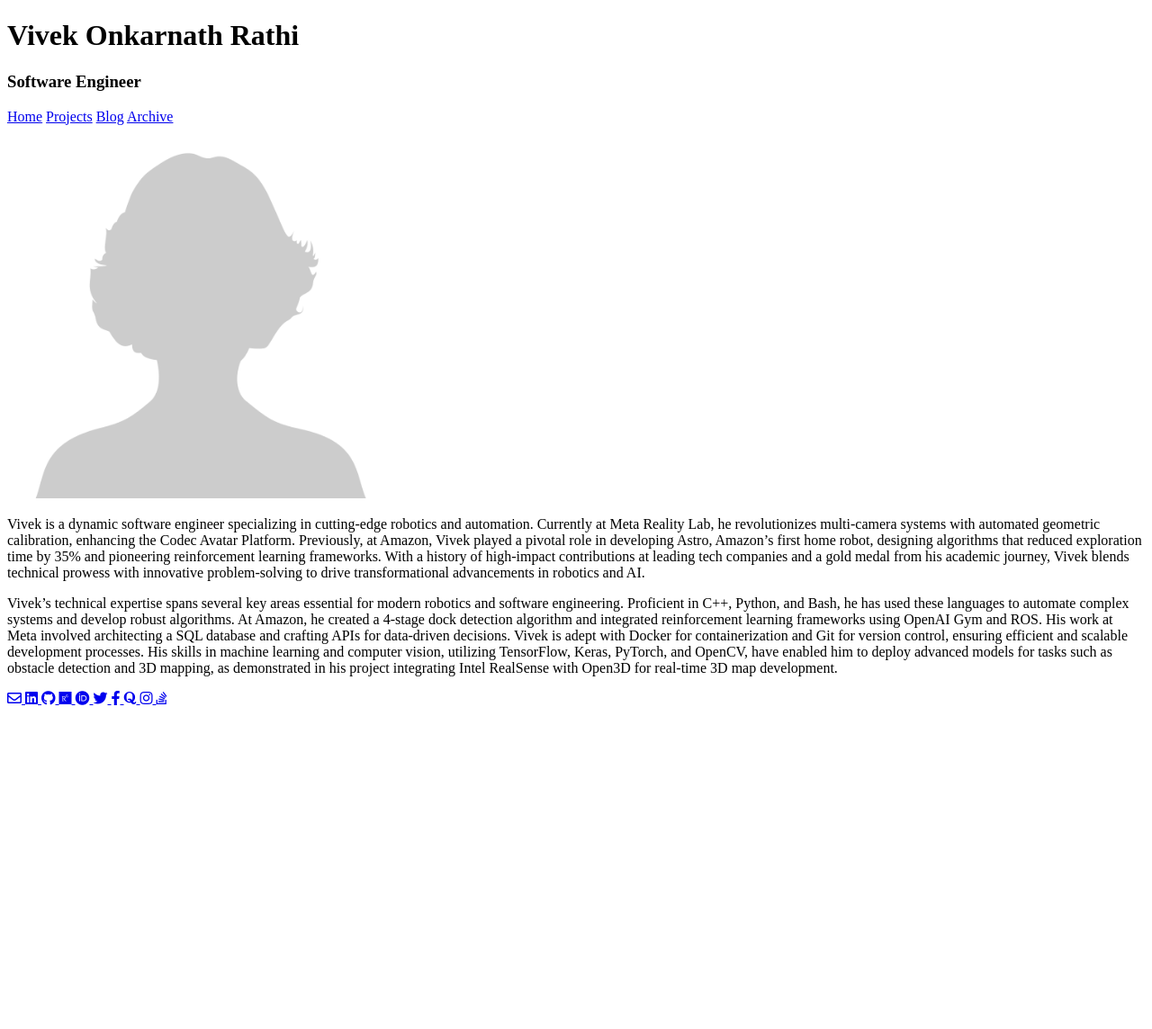
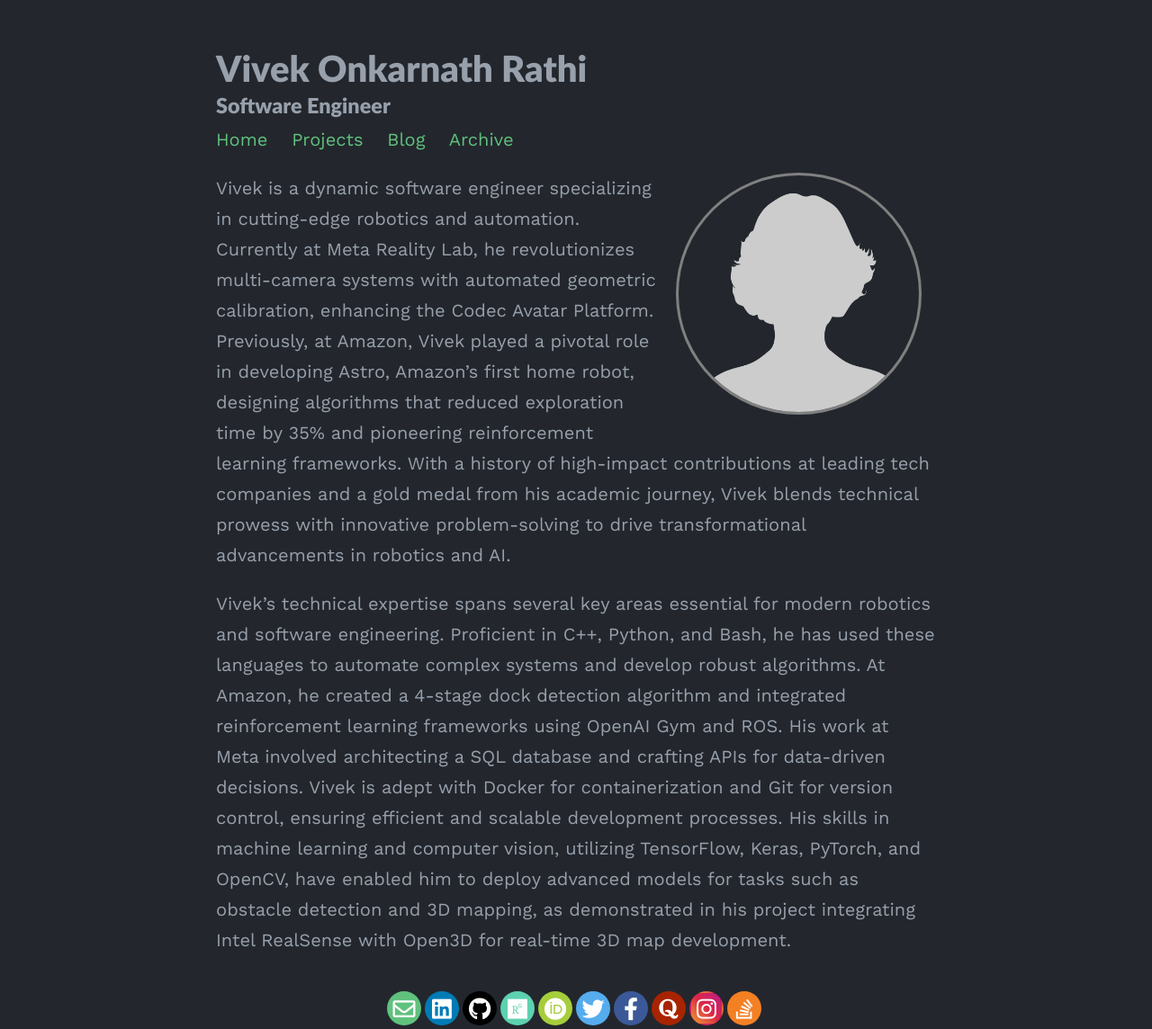
Before and after one commit to vivekrathi14/github.io, a Jekyll site: the page built from index.md, in a window 1280 px wide. Shown: the whole page at 90% size. Built offline with Jekyll 4.4.1, drawn with Linux system fonts in a browser that asks for light colours; nearby versions of some CDN libraries; before the commit the page ends 900 px from its top, so only the background shows below that.

```diff
--- a/_config.yml
+++ b/_config.yml
@@ -3,7 +3,7 @@
 title: Vivek Onkarnath Rathi
 description: Software Engineer
 
-baseurl: vivekrathi14.github.io #name of GitHub repository
+baseurl: /vivekrathi14.github.io #name of GitHub repository
 url: "" #custom url to be used instead of GitHub repository
 email: vivekrathi14@gmail.com
 
```
